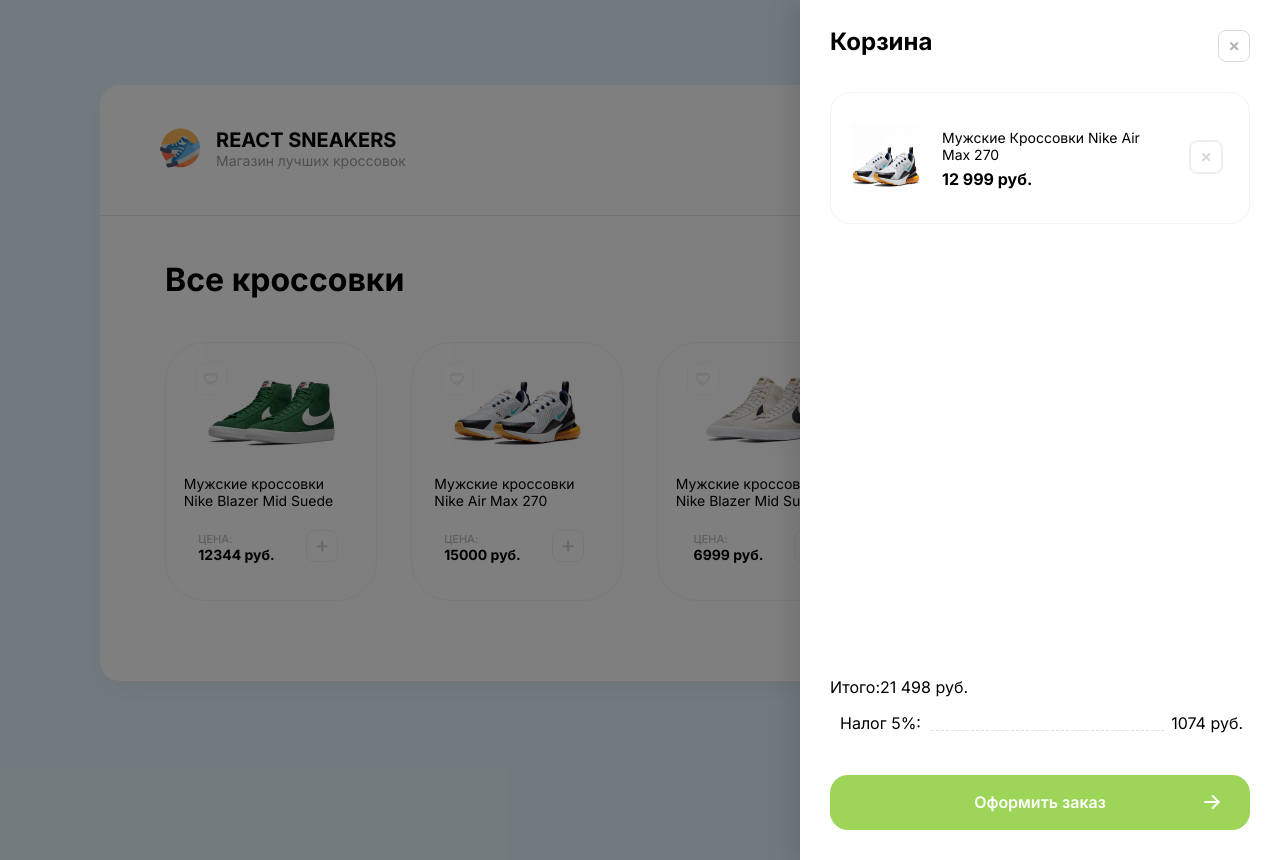
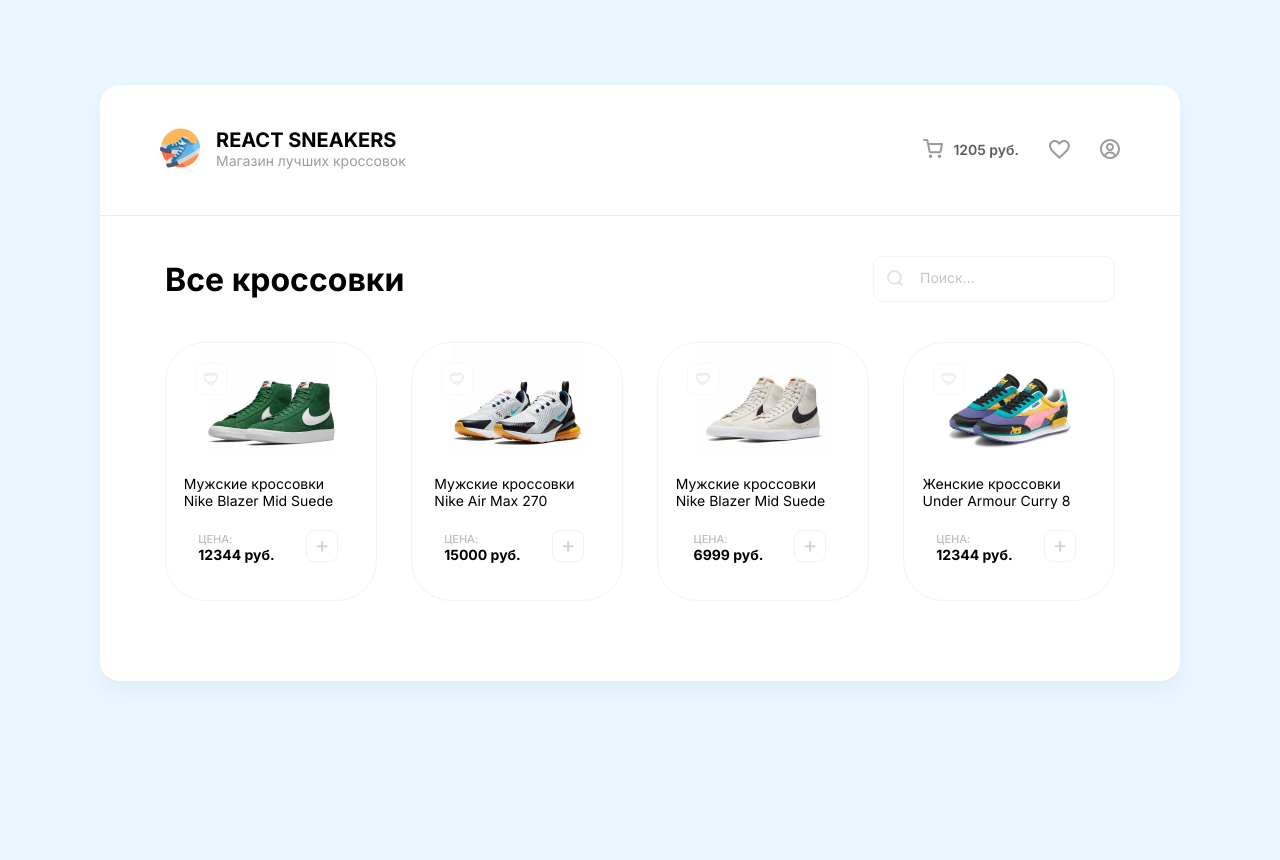
Before and after one commit to etherealelement/sneakers-app, a React (Create React App) app: page / in a window 1280 px wide. After the commit the page ends 800 px from the top, so only its background shows below. Built offline with nearby package versions, Linux system fonts and the light colour scheme.

Commit message:
fix: drawer products

```diff
--- a/src/components/drawer/Drawer.jsx
+++ b/src/components/drawer/Drawer.jsx
@@ -1,50 +1,57 @@
 import React from "react";
 import styles from "./drawer.module.scss";
+import DrawerCard from "./drawer-card/DrawerCard";
+
+const drawerProduct = [
+  {
+    imageUrl: "images/shop-icon-2.jpg",
+    title: "Мужские Кроссовки Nike Air Max 270",
+    price: "12 999 руб.",
+    id: 1,
+  },
+  {
+    imageUrl: "images/shop-icon-3.jpg",
+    title: "Мужские Кроссовки Nike Air Max 270",
+    price: "14 999 руб.",
+    id: 2,
+  },
+  {
+    imageUrl: "images/shop-icon-4.jpg",
+    title: "Мужские Кроссовки Nike Blazer Mid Suede",
+    price: "7 999 руб.",
+    id: 3,
+  },
+
+]
 
 function Drawer() {
   return (
     <>
-      <div style={{ display: "flex" }} className={styles.Overlay}>
+      <div style={{ display: "none" }} className={styles.Overlay}>
         <div className={styles.Drawer}>
           <div className="drawer__inner">
             <h2 className={styles.DrawerTitle}>
               Корзина
-              <img src="images/btn-close.svg" className="close-btn" alt="" />
+              <img src="images/btn-close.svg" className="close-btn" alt=""/>
             </h2>
 
             <ul className="cart">
-              <li className={styles.CartItem}>
-                <img
-                  width="70px"
-                  height="70px"
-                  src="images/shop-icon-2.jpg"
-                  alt="shop"
-                />
-                <div className={styles.CartItemBox}>
-                  <p className={styles.CartItemTitle}>
-                    Мужские Кроссовки Nike Air Max 270
-                  </p>
-                  <b className="cart__item-sub">12 999 руб.</b>
-                </div>
-                <button className={styles.DeleteButton}>
-                  <img
-                    src="images/btn-close.svg"
-                    className={styles.CloseBtn}
-                    alt=""
-                  />
-                </button>
-              </li>
+            {
+              drawerProduct.map(item => {
+                return <DrawerCard url={item.imageUrl} title={item.title} price={item.price} key={item.id}></DrawerCard>
+              })
+            }
             </ul>
           </div>
 
           <div className={styles.Total}>
             <div className={styles.TotalFirst}>
-              <p className="total__title">Итого: </p>
-              <div className="border"></div>
-              <p className="total__price">21 498 руб.</p>
+              <p className={styles.TotalTitle}>Итого: </p>
+              <div className={styles.Border}></div>
+              <p className={styles.TotalPrice}>21 498 руб.</p>
             </div>
             <div className={styles.TotalSecond}>
-              <p className={styles.TotalTitle }>Налог 5%:</p>
+              <p className={styles.TotalTitle}>Налог 5%:</p>
               <div className={styles.Border}></div>
               <p className={styles.TotalPrice}>1074 руб.</p>
             </div>
--- /dev/null
+++ b/src/components/drawer/drawer-card/DrawerCard.jsx
@@ -0,0 +1,28 @@
+import React from "react";
+import styles from "./DrawerCard.module.scss";
+
+function DrawerCard({title,url,price}) {
+  return (
+    <>
+      <li className={styles.CartItem}>
+        <img
+          width="70px"
+          height="70px"
+          src={url}
+          alt="shop"
+        />
+        <div className={styles.CartItemBox}>
+          <p className={styles.CartItemTitle}>
+            {title}
+          </p>
+          <b className="cart__item-sub">{price}</b>
+        </div>
+        <button className={styles.DeleteButton}>
+          <img src="images/btn-close.svg" className={styles.CloseBtn} alt="" />
+        </button>
+      </li>
+    </>
+  );
+}
+
+export default DrawerCard;
--- /dev/null
+++ b/src/components/drawer/drawer-card/DrawerCard.module.scss
@@ -0,0 +1,42 @@
+.CartItem{
+  display: flex;
+  align-items: center;
+  justify-content: space-between;
+  background: #ffffff;
+  border: 1px solid #f3f3f3;
+  border-radius: 20px;
+  padding: 30px 20px 30px 20px;
+  margin-bottom: 20px;
+
+  .CartItemBox {
+    text-align: left;
+    margin-left: 21px;
+    margin-right: 12px;
+  }
+
+  .CartItemTitle{
+    text-align: left;
+    font-weight: 400;
+    font-size: 14px;
+    line-height: 17px;
+    color: #000000;
+    margin-bottom: 8px;
+  }
+  .DeleteButton {
+    background: #ffffff;
+    border: none;
+    cursor: pointer;
+  }
+
+  .CloseBtn {
+    opacity: 0.5;
+    background: #ffffff;
+    border: 1px solid #dbdbdb;
+    border-radius: 8px;
+    opacity: 0, 5;
+    &:hover {
+      opacity: 1;
+      transition: all 0.3s;
+    }
+  }
+}
--- a/src/components/drawer/drawer.module.scss
+++ b/src/components/drawer/drawer.module.scss
@@ -31,51 +31,6 @@
     padding-bottom: 30px;
     img{
       cursor: pointer;
-    }
-  }
-}
-
-
-
-.CartItem{
-  display: flex;
-  align-items: center;
-  justify-content: space-between;
-  background: #ffffff;
-  border: 1px solid #f3f3f3;
-  border-radius: 20px;
-  padding: 30px 20px 30px 20px;
-  margin-bottom: 20px;
-
-  .CartItemBox {
-    text-align: left;
-    margin-left: 21px;
-    margin-right: 12px;
-  }
-
-  .CartItemTitle{
-    text-align: left;
-    font-weight: 400;
-    font-size: 14px;
-    line-height: 17px;
-    color: #000000;
-    margin-bottom: 8px;
-  }
-  .DeleteButton {
-    background: #ffffff;
-    border: none;
-    cursor: pointer;
-  }
-
-  .CloseBtn {
-    opacity: 0.5;
-    background: #ffffff;
-    border: 1px solid #dbdbdb;
-    border-radius: 8px;
-    opacity: 0, 5;
-    &:hover {
-      opacity: 1;
-      transition: all 0.3s;
     }
   }
 }
```
